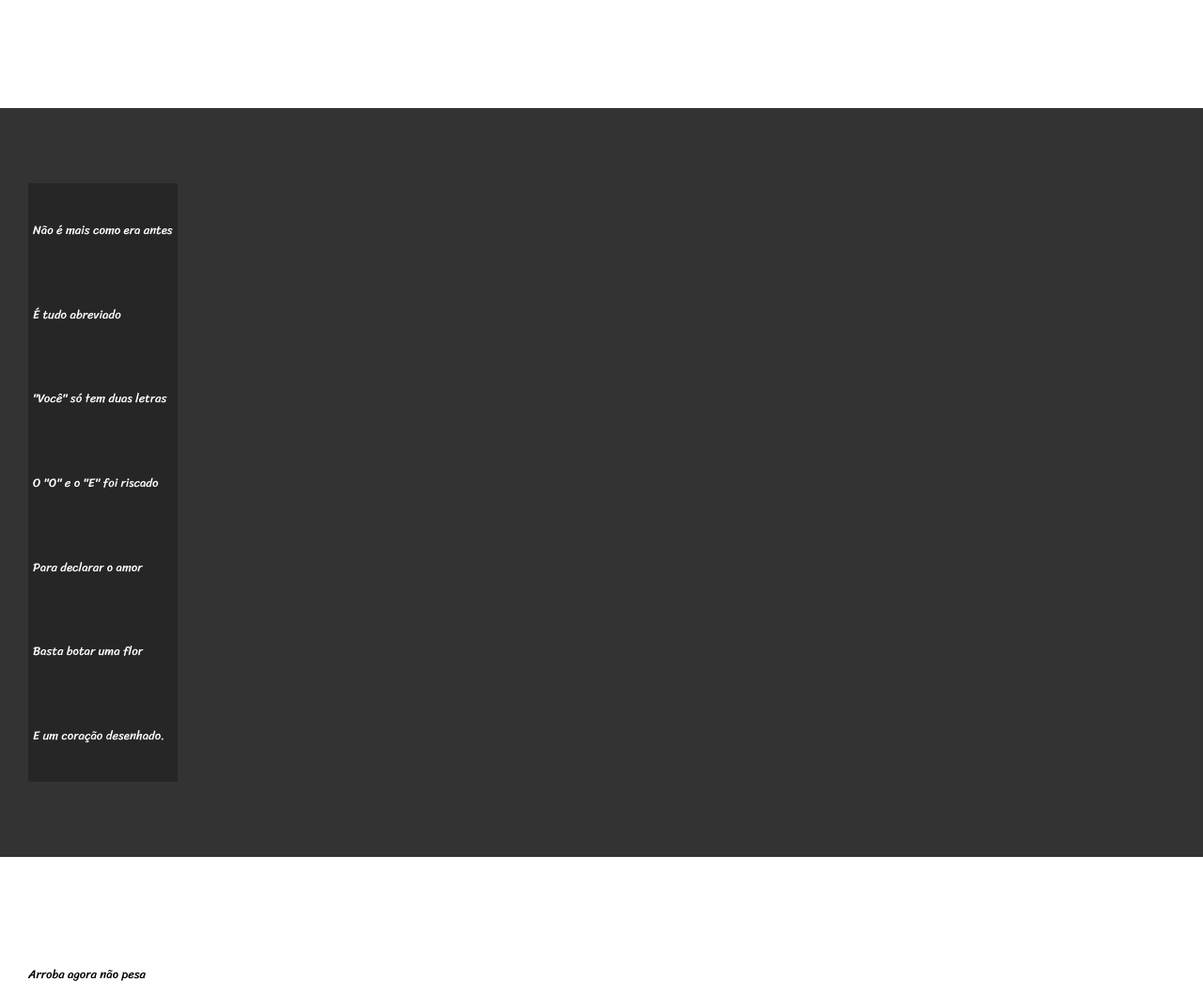
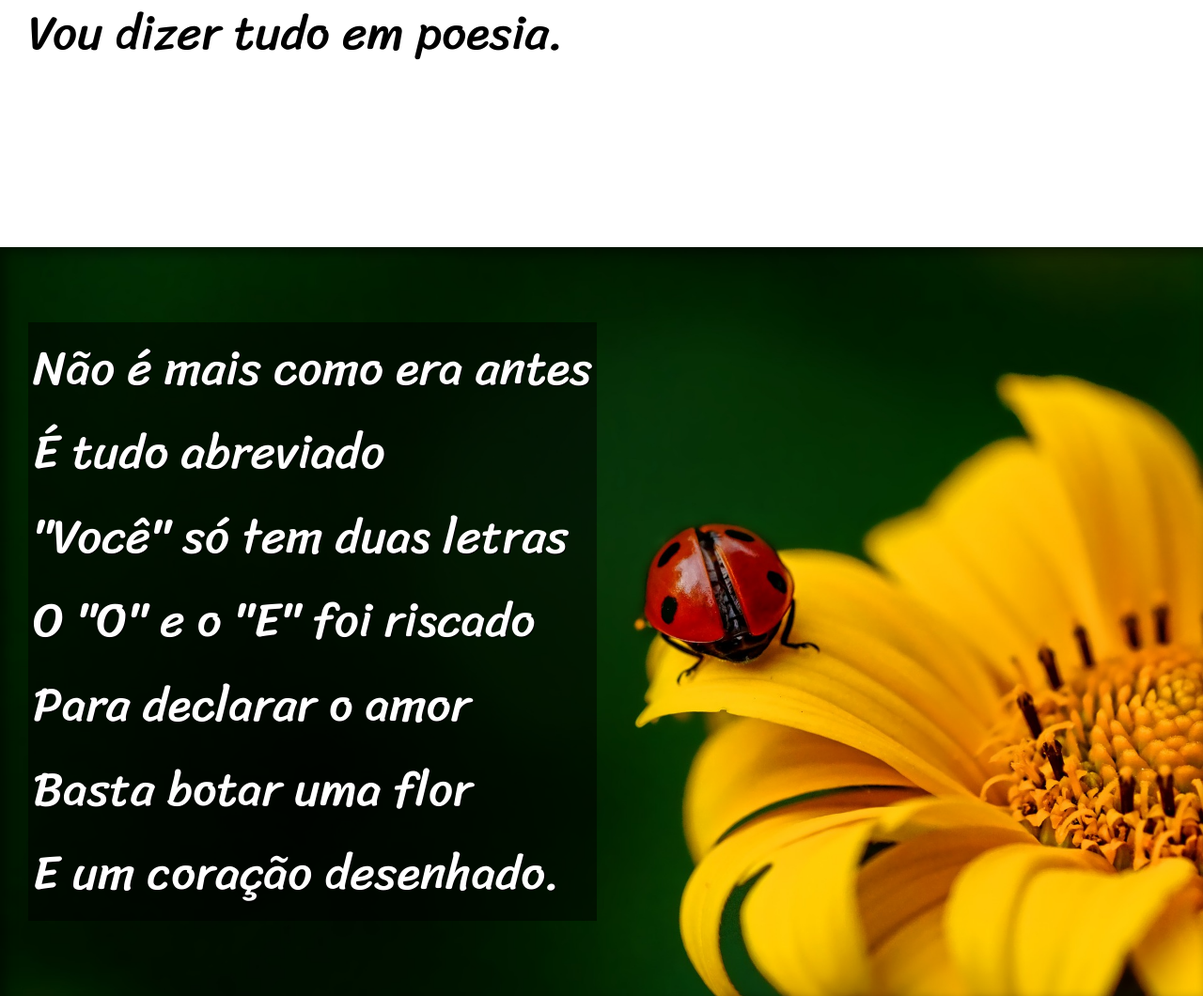
Before and after one commit to mfirmiano/HTML_CSS, a plain HTML site: page Mod 03/d012/imagens/index.html in a window 1280 px wide. Shown: the part 928-1988 px from the top of the page at 94% size. Drawn offline with Linux system fonts and the light colour scheme.

Commit message:
Applying Parallax effect

```diff
--- a/Mod 03/d012/imagens/index.html
+++ b/Mod 03/d012/imagens/index.html
@@ -25,7 +25,7 @@
         </p>
     </section>
 
-    <section class="imagem">
+    <section class="imagem" id="img01">
         <p>
             Não é mais como era antes<br>
             É tudo abreviado<br>
@@ -59,7 +59,7 @@
         </p>
     </section>
 
-    <section class="imagem">
+    <section class="imagem" id="img02">
         <p>
             Tenho saudade das cartas<br>
             Escritas com a própria mão<br>
--- a/Mod 03/d012/imagens/style.css
+++ b/Mod 03/d012/imagens/style.css
@@ -12,7 +12,7 @@
 * {
     margin: 0px;
     padding: 0px;
-    font-size: 1vw;
+    font-size: 4vw;
 }
 
 html, body{
@@ -61,6 +61,10 @@ section{
     font-size: 3.5vw;
 }
 
+section > P{
+    padding-bottom: 2em;
+}
+
 section.normal{
     background-color: white;
     color: black;
@@ -69,12 +73,26 @@ section.normal{
 section.imagem{
     background-color: rgb(51, 51, 51);
     color: white;
+    box-shadow: inset 6px 6px 13px 0px rgba(0, 0, 0, 0.474);
+    background-size: cover;
+    background-attachment: fixed;
 }
 
-section.imagem p{
-    background-color: rgba(0,0,0,0.253);
+section.imagem > p{
+    background-color: rgba(0,0,0,0.5);
     display: inline-block;
     padding: 5px;
+    text-shadow: 1px 1px 0px black;
+}
+
+section#img01{
+    background-image: url('../imagens/background001.jpg');
+
+}
+
+section#img02{
+    background-image: url('../imagens/background002.jpg');
+
 }
 
 footer{
```
